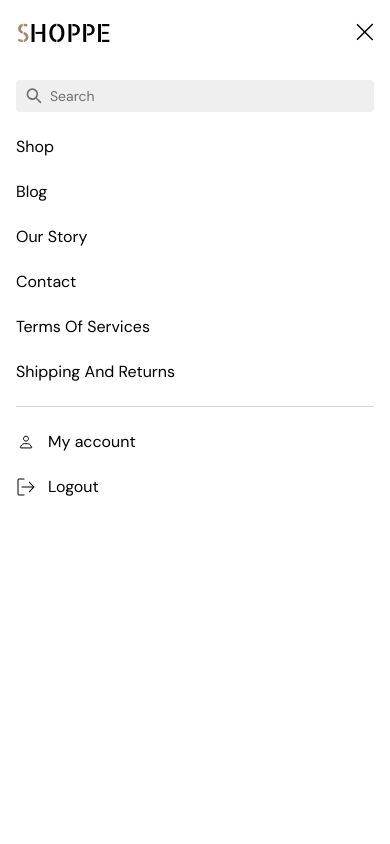
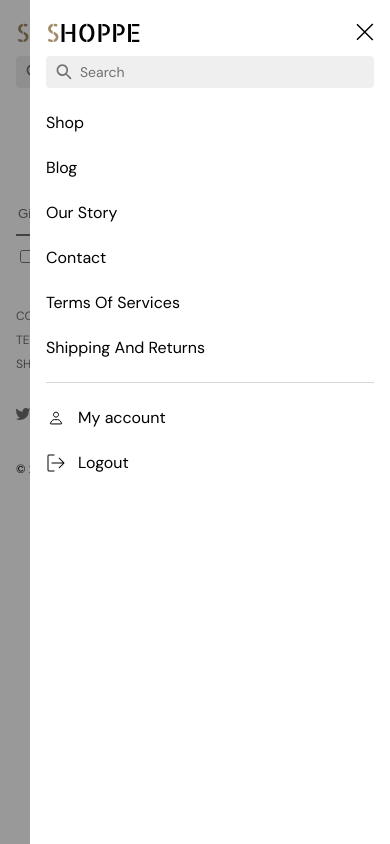
Before and after one commit to aesadov/shoppe, a Nuxt app: page /products/1 in a window 390 px wide. Both pictures are taken after a click on the button 364 px from the left and 32 px from the top of the page. Built offline with nearby package versions, Linux system fonts and the light colour scheme.

Commit message:
refactor: MadalSidebar added, MobilePanel removed

```diff
--- a/components/AppHeader.vue
+++ b/components/AppHeader.vue
@@ -145,7 +145,7 @@
   <MobileSearch :is-mobile="isMobile" :is-mounted="isMounted" />
 
   <ClientOnly>
-    <MobileMenu v-if="isShowMenu && isMobile" :is-mobile="isMobile" @close="closeMenu" />
+    <MobileMenu :is-show-menu="isShowMenu" :is-mobile="isMobile" @close="closeMenu" />
   </ClientOnly>
 </template>
 
--- a/components/CartSidebar.vue
+++ b/components/CartSidebar.vue
@@ -5,24 +5,28 @@
   import { useMediaQuery } from '@vueuse/core'
   import { BREAKPOINTS } from '~/constants/breakpoints'
   import IconArrowLeft from '~/assets/icons/icon-arrow-left.svg'
+  import ModalSidebar from './ModalSidebar.vue'
 
   const isMobile = useMediaQuery(`(max-width: ${BREAKPOINTS.mobile})`)
 
   const { isShowCart, cartItems, totalPrice, totalItems } = storeToRefs(useCartStore())
   const { toggleSidebar, removeItem, increaseQuantity, decreaseQuantity } = useCartStore()
+
+  const handleClose = () => {
+    toggleSidebar()
+  }
 </script>
 
 <template>
-  <Transition name="fade">
-    <div v-if="isShowCart" class="overlay" @click="toggleSidebar"></div>
-  </Transition>
-
-  <Transition name="cart-slide">
-    <div v-if="isShowCart" class="cart" :class="{ 'cart--mobile': isMobile }">
+  <ModalSidebar :is-visible="isShowCart" @close="handleClose">
+    <template #default="{ close }">
+      <div class="cart" :class="{ 'cart--mobile': isMobile }">
         <div class="header">
           <div class="header__top" :class="{ 'header__top--mobile': isMobile }">
-          <IconArrowLeft v-if="isMobile" class="header__icon" @click="toggleSidebar" />
-          <h1 class="header__title" :class="{ 'header__title--mobile': isMobile }">Shopping bag</h1>
+            <IconArrowLeft v-if="isMobile" class="header__icon" @click="close" />
+            <h1 class="header__title" :class="{ 'header__title--mobile': isMobile }">
+              Shopping bag
+            </h1>
           </div>
           <div class="header__count">{{ totalItems }} items</div>
         </div>
@@ -48,35 +52,17 @@
           <button class="footer__btn" :class="{ 'footer__btn--mobile': isMobile }">CHECKOUT</button>
         </div>
       </div>
-  </Transition>
+    </template>
+  </ModalSidebar>
 </template>
 
 <style lang="scss" scoped>
-  .overlay {
-    position: fixed;
-    top: 0;
-    left: 0;
-    z-index: 9998;
-    width: 100vw;
-    height: 100vh;
-    background: rgb(0 0 0 / 40%);
-  }
-
   .cart {
-    position: fixed;
-    top: 0;
-    right: 0;
-    z-index: 9999;
-    box-sizing: border-box;
-    display: flex;
-    flex-direction: column;
-    width: 360px;
-    height: 100vh;
-    padding: 72px 36px 24px;
-    background: white;
+    height: 100%;
+    padding: 62px 0 24px;
 
     &--mobile {
-      padding: 20px 16px 37px;
+      padding: 0;
     }
 
     .header {
@@ -104,6 +90,7 @@
       &__icon {
         width: 9px;
         height: 16px;
+        cursor: pointer;
       }
 
       &__count {
@@ -137,12 +124,11 @@
       margin-top: 24px;
 
       &__divider {
-        margin: 0 -36px;
+        width: 100%;
         margin-bottom: 21px;
         background-color: $divider-color;
 
         &--mobile {
-          margin: 0 -16px;
           margin-bottom: 21px;
         }
       }
@@ -182,38 +168,4 @@
       }
     }
   }
-
-  .fade-enter-active,
-  .fade-leave-active {
-    transition: opacity 0.3s ease;
-  }
-
-  .fade-enter-from,
-  .fade-leave-to {
-    opacity: 0;
-  }
-
-  .fade-enter-to,
-  .fade-leave-from {
-    opacity: 1;
-  }
-
-  .cart-slide-enter-active,
-  .cart-slide-leave-active {
-    transition:
-      transform 0.3s ease,
-      opacity 0.3s ease;
-  }
-
-  .cart-slide-enter-from,
-  .cart-slide-leave-to {
-    opacity: 0;
-    transform: translateX(100%);
-  }
-
-  .cart-slide-enter-to,
-  .cart-slide-leave-from {
-    opacity: 1;
-    transform: translateX(0);
-  }
 </style>
--- a/components/Filters.vue
+++ b/components/Filters.vue
@@ -1,11 +1,12 @@
 <script setup lang="ts">
   import IconFilterMobile from '~/assets/icons/Icon-filter-mobile.svg'
   import type { FiltersState } from '~/types/filters'
+  import IconCross from '~/assets/icons/Icon-cross.svg'
 
   interface Props {
     filters: FiltersState
     categories?: string[]
-    isMobilePanelOpen?: boolean
+    isMobilePanelOpen: boolean
   }
 
   const props = defineProps<Props>()
@@ -38,13 +39,24 @@
     <span>Filters</span>
   </button>
 
-  <MobilePanel v-if="isMobilePanelOpen" title="Filters" @close="handleToggle">
-    <FiltersContent
-      :filters="filters"
-      :categories="categories"
-      @filters-change="handleFiltersChange"
-    />
-  </MobilePanel>
+  <ModalSidebar :is-visible="isMobilePanelOpen" @close="handleToggle">
+    <template #default="{ close }">
+      <div class="filters-mobile-panel">
+        <div class="filters-mobile-panel__header">
+          <h2 class="filters-mobile-panel__title">Filters</h2>
+          <IconCross @click="close" />
+        </div>
+
+        <div class="filters-mobile-panel__content">
+          <FiltersContent
+            :filters="filters"
+            :categories="categories"
+            @filters-change="handleFiltersChange"
+          />
+        </div>
+      </div>
+    </template>
+  </ModalSidebar>
 </template>
 
 <style lang="scss" scoped>
@@ -77,4 +89,19 @@
       margin-right: 5px;
     }
   }
+
+  .filters-mobile-panel {
+    &__header {
+      display: flex;
+      align-items: center;
+      justify-content: space-between;
+    }
+
+    &__title {
+      margin: 0;
+      font-family: $logoFontFamily;
+      font-size: 25px;
+      font-weight: 400;
+    }
+  }
 </style>
--- a/components/MobileMenu.vue
+++ b/components/MobileMenu.vue
@@ -3,6 +3,8 @@
   import IconExit from '~/assets/icons/Icon-exit.svg'
   import { APP_LINKS } from '~/constants/links'
   import MobileSearch from '~/components/MobileSearch.vue'
+  import IconCross from '~/assets/icons/Icon-cross.svg'
+  import AppLogo from '~/components/AppLogo.vue'
 
   const {
     CATALOGUE_LINK,
@@ -17,17 +19,10 @@
   interface Props {
     isMounted?: boolean
     isMobile: boolean
+    isShowMenu: boolean
   }
 
-  const { isMounted = false, isMobile } = defineProps<Props>()
-
-  const emit = defineEmits<{
-    close: []
-  }>()
-
-  const closeMenu = () => {
-    emit('close')
-  }
+  const { isMounted = false, isMobile, isShowMenu } = defineProps<Props>()
 
   const mainLinks = [
     { to: CATALOGUE_LINK, text: 'Shop' },
@@ -45,7 +40,13 @@
 </script>
 
 <template>
-  <MobilePanel @close="closeMenu">
+  <ModalSidebar :is-visible="isShowMenu">
+    <template #default="{ close }">
+      <div class="menu__header">
+        <AppLogo />
+        <IconCross @click="close" />
+      </div>
+
       <MobileSearch :is-mobile="isMobile" :is-mounted="isMounted" />
 
       <nav class="menu-links">
@@ -54,7 +55,7 @@
           :key="link.to"
           :to="link.to"
           class="menu-link"
-        @click="closeMenu"
+          @click="close"
         >
           {{ link.text }}
         </NuxtLink>
@@ -66,16 +67,23 @@
           :key="link.to"
           :to="link.to"
           class="menu-link"
-        @click="closeMenu"
+          @click="close"
         >
           <component :is="link.icon" class="menu-icon" />
           <div>{{ link.text }}</div>
         </NuxtLink>
       </nav>
-  </MobilePanel>
+    </template>
+  </ModalSidebar>
 </template>
 
 <style lang="scss" scoped>
+  .menu__header {
+    display: flex;
+    align-items: center;
+    justify-content: space-between;
+  }
+
   .menu-links {
     display: flex;
     flex-direction: column;
--- a/components/MobilePanel.vue
+++ /dev/null
@@ -1,113 +0,0 @@
-<script setup lang="ts">
-  import IconCross from '~/assets/icons/Icon-cross.svg'
-  import AppLogo from '~/components/AppLogo.vue'
-
-  interface Props {
-    title?: string
-  }
-
-  defineProps<Props>()
-
-  const emit = defineEmits<{
-    close: []
-  }>()
-
-  const handleOverlayClick = (event: MouseEvent) => {
-    if (event.target === event.currentTarget) {
-      emit('close')
-    }
-  }
-
-  const handleCloseClick = () => {
-    emit('close')
-  }
-</script>
-
-<template>
-  <div class="panel-overlay" @click="handleOverlayClick">
-    <div class="panel">
-      <div class="panel__header">
-        <AppLogo v-if="!title" />
-        <h2 v-else class="panel__title">{{ title }}</h2>
-        <IconCross class="panel__close" @click="handleCloseClick" />
-      </div>
-
-      <div class="panel__content">
-        <slot />
-      </div>
-    </div>
-  </div>
-</template>
-
-<style lang="scss" scoped>
-  .panel-overlay {
-    position: fixed;
-    inset: 0;
-    z-index: 1000;
-    background: rgb(0 0 0 / 50%);
-    animation: fade-in 0.3s ease-out forwards;
-  }
-
-  .panel {
-    position: fixed;
-    inset: 0 0 0 auto;
-    box-sizing: border-box;
-    display: flex;
-    flex-direction: column;
-    width: 100%;
-    max-width: 400px;
-    padding: 16px;
-    overflow-y: auto;
-    background: white;
-    transform: translateX(100%);
-    animation: slide-in 0.4s ease-out forwards;
-
-    &__header {
-      display: flex;
-      align-items: center;
-      justify-content: space-between;
-      margin-bottom: 24px;
-    }
-
-    &__title {
-      margin: 0;
-      font-family: $logoFontFamily;
-      font-size: 25px;
-      font-weight: 400;
-    }
-
-    &__close {
-      cursor: pointer;
-    }
-
-    &__content {
-      flex: 1;
-    }
-  }
-
-  @keyframes slide-in {
-    from {
-      transform: translateX(100%);
-    }
-
-    to {
-      transform: translateX(0);
-    }
-  }
-
-  @keyframes fade-in {
-    from {
-      opacity: 0;
-    }
-
-    to {
-      opacity: 1;
-    }
-  }
-
-  @media (width <= 400px) {
-    .panel {
-      max-width: 100%;
-    }
-  }
-</style>
--- /dev/null
+++ b/components/ModalSidebar.vue
@@ -0,0 +1,85 @@
+<script setup lang="ts">
+  interface Props {
+    isVisible: boolean
+  }
+
+  const props = defineProps<Props>()
+
+  const emit = defineEmits<{
+    close: []
+  }>()
+
+  const closeModal = () => {
+    emit('close')
+  }
+</script>
+
+<template>
+  <Transition name="fade">
+    <div v-if="isVisible" class="modal-sidebar__overlay" @click="closeModal" />
+  </Transition>
+
+  <Transition name="modal-sidebar-slide">
+    <div v-if="isVisible" class="modal-sidebar">
+      <slot :close="closeModal" />
+    </div>
+  </Transition>
+</template>
+
+<style lang="scss" scoped>
+  .modal-sidebar {
+    position: fixed;
+    top: 0;
+    right: 0;
+    z-index: 9999;
+    box-sizing: border-box;
+    width: 360px;
+    height: 100vh;
+    padding: 16px;
+    background: white;
+
+    &__overlay {
+      position: fixed;
+      top: 0;
+      left: 0;
+      z-index: 9998;
+      width: 100vw;
+      height: 100vh;
+      background: rgb(0 0 0 / 40%);
+    }
+  }
+
+  .fade-enter-active,
+  .fade-leave-active {
+    transition: opacity 0.3s ease;
+  }
+
+  .fade-enter-from,
+  .fade-leave-to {
+    opacity: 0;
+  }
+
+  .fade-enter-to,
+  .fade-leave-from {
+    opacity: 1;
+  }
+
+  .modal-sidebar-slide-enter-active,
+  .modal-sidebar-slide-leave-active {
+    transition:
+      transform 0.3s ease,
+      opacity 0.3s ease;
+  }
+
+  .modal-sidebar-slide-enter-from,
+  .modal-sidebar-slide-leave-to {
+    opacity: 0;
+    transform: translateX(100%);
+  }
+
+  .modal-sidebar-slide-enter-to,
+  .modal-sidebar-slide-leave-from {
+    opacity: 1;
+    transform: translateX(0);
+  }
+</style>
--- a/components/ProductInCart.vue
+++ b/components/ProductInCart.vue
@@ -134,6 +134,7 @@
       flex-direction: column;
       gap: 5px;
       min-width: 0;
+      margin-right: 10px;
     }
 
     &__close {
```
Lines whose indentation alone changed are shown as unchanged.
